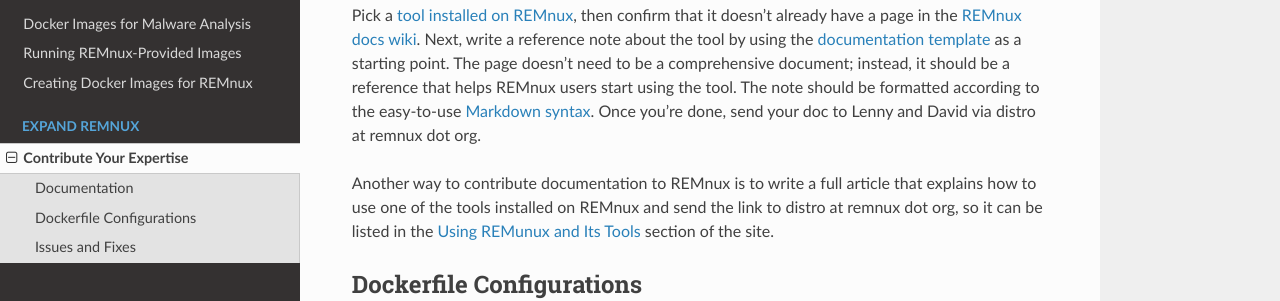
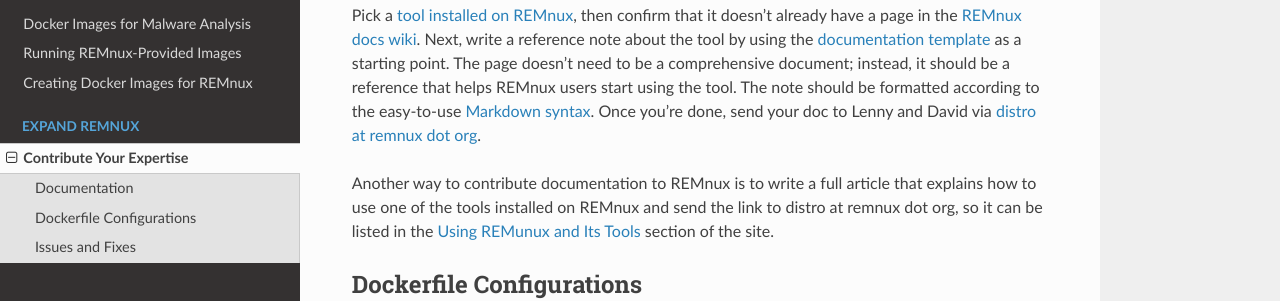
Before and after one commit to wzod/docs, an MkDocs documentation site: the page built from source/expand/contribute.md, in a window 1280 px wide and 1081 px high. Shown: the part 332-633 px from the top of the window. Built offline with MkDocs 1.6.1, drawn with Linux system fonts in a browser that asks for light colours; nearby versions of some CDN libraries; old or Windows-style settings are respelled for this version of MkDocs; part of the change alters nothing that is shown.

```diff
--- a/source/expand/contribute.md
+++ b/source/expand/contribute.md
@@ -6,7 +6,7 @@ REMnux&trade; is maintained by [Lenny Zeltser](https://zeltser.com/) with extens
 
 Help create brief reference notes about the tools installed on the REMnux distro.
 
-Pick a [tool installed on REMnux](../distro/tools.md), then confirm that it doesn't already have a page in the [REMnux docs wiki](https://github.com/REMnux/docs/wiki). Next, write a reference note about the tool by using the [documentation template](https://github.com/REMnux/docs/wiki/Documentation-Template) as a starting point. The page doesn't need to be a comprehensive document; instead, it should be a reference that helps REMnux users start using the tool. The note should be formatted according to the easy-to-use [Markdown syntax](https://daringfireball.net/projects/markdown/basics). Once you're done, send your doc to Lenny and David via distro at remnux dot org.
+Pick a [tool installed on REMnux](../distro/tools.md), then confirm that it doesn't already have a page in the [REMnux docs wiki](https://github.com/REMnux/docs/wiki). Next, write a reference note about the tool by using the [documentation template](https://github.com/REMnux/docs/blob/master/Wiki%20Documentation%20Template.md) as a starting point. The page doesn't need to be a comprehensive document; instead, it should be a reference that helps REMnux users start using the tool. The note should be formatted according to the easy-to-use [Markdown syntax](https://daringfireball.net/projects/markdown/basics). Once you're done, send your doc to Lenny and David via [distro at remnux dot org](http://www.google.com/recaptcha/mailhide/d?k=01RVsMwmH5ac8ReGTt6mfjfw==&c=5VaR3Mv8aAdcdwWQ3cwDmI9QwiLEdySMDjfiLP87Zp8=).
 
 Another way to contribute documentation to REMnux is to write a full article that explains how to use one of the tools installed on REMnux and send the link to distro at remnux dot org, so it can be listed in the [Using REMunux and Its Tools](../distro/use.md) section of the site.
 
```
